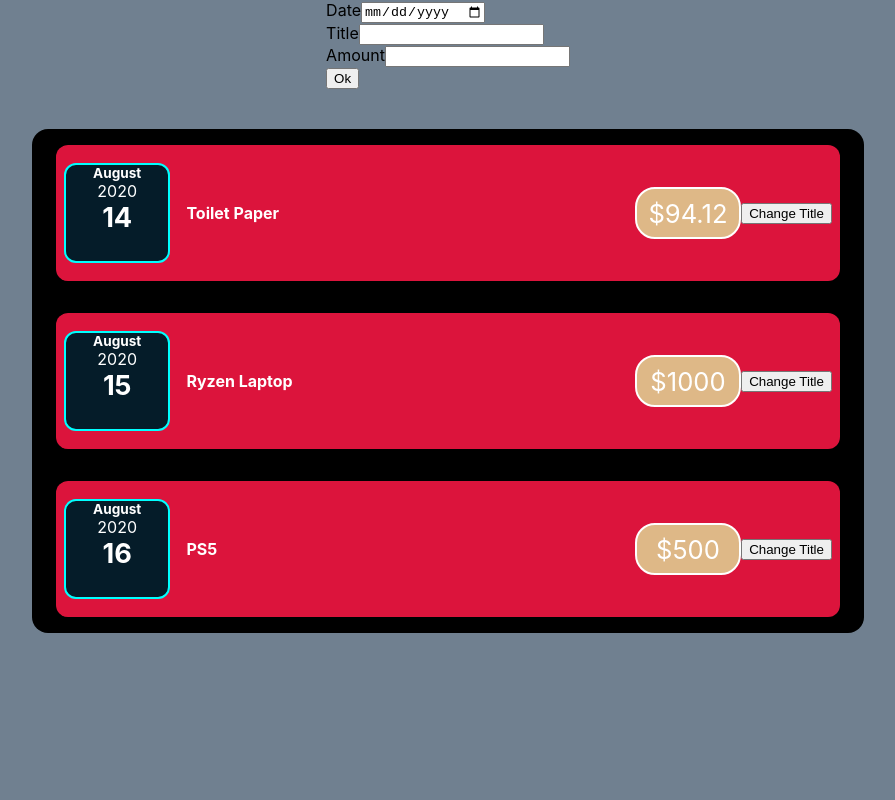
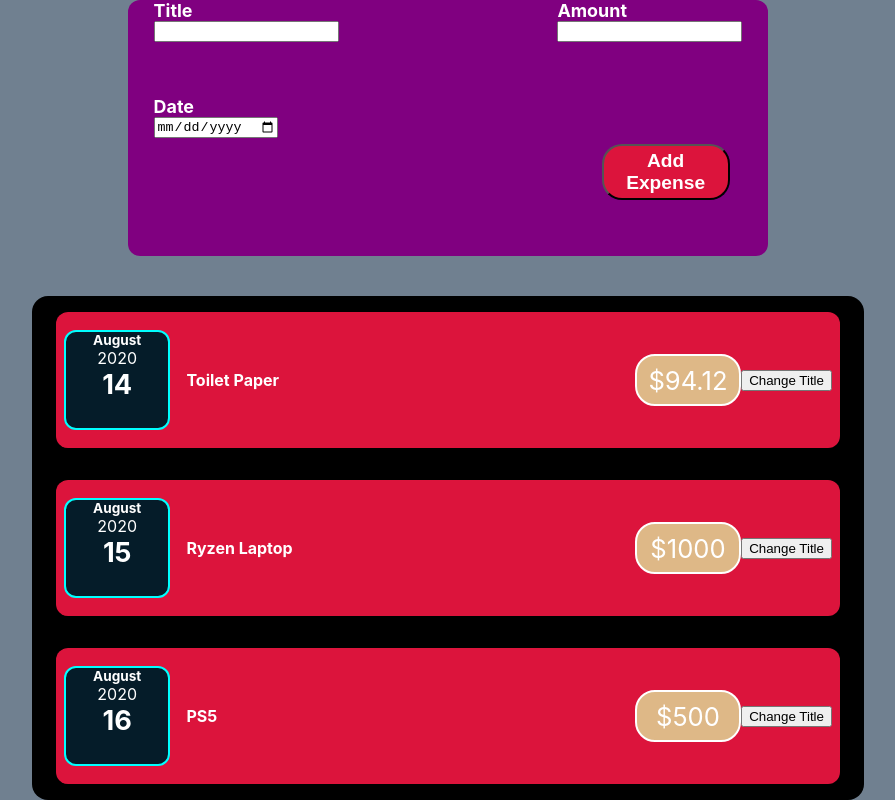
Before and after one commit to PrabeshPP/ReactJS_Learn, a React (Create React App) app: page / in a window 1280 px wide. Shown: the whole page, without its empty margins (192-1087 px from the left). Built offline with nearby package versions, Linux system fonts and the light colour scheme.

Commit message:
styling the form

```diff
--- a/src/App.js
+++ b/src/App.js
@@ -25,7 +25,7 @@ function App() {
   return (
 
     <div className='main'>
-   <NewExpense/>
+<NewExpense/>
    <div className='App-main1'>
    <ExpenseItem title={expenses[0].title} amount={expenses[0].amount} date={expenses[0].date}/>
    <ExpenseItem title={expenses[1].title} amount={expenses[1].amount} date={expenses[1].date}/>
--- a/src/components/NewExpense/Form.css
+++ b/src/components/NewExpense/Form.css
@@ -0,0 +1,61 @@
+.Form{
+   position: relative;
+}
+
+.Form-title{
+    display: flex;
+    flex-direction: column;
+    position: absolute;
+    left: 2vw;
+
+}
+
+.Form-title label{
+    font-size: 1.4vw;
+    color: white;
+    font-weight: bold;
+}
+
+.Form-amount{
+    display: flex;
+    flex-direction: column;
+    position: absolute;
+    right: 2vw;
+
+}
+
+.Form-amount label{
+    font-size: 1.4vw;
+    color: white;
+    font-weight: bold;
+}
+
+.Form-date{
+    display: flex;
+    flex-direction: column;
+    font-size: 1.4vw;
+    color: white;
+    font-weight: bold;
+    position: absolute;
+    left: 2vw;
+    top: 12vh;
+
+
+}
+
+
+
+
+.Form-Button button{
+    height: 7vh;
+    width: 10vw;
+   background-color: crimson;
+   border-radius: 20px;
+   font-size: 1.5vw;
+   font-weight: bold;
+   color: white;
+   position: absolute;
+   right: 3vw;
+   top:18vh ;
+
+}
--- a/src/components/NewExpense/Form.js
+++ b/src/components/NewExpense/Form.js
@@ -1,13 +1,10 @@
 import React from "react";
-
+import './Form.css';
 const Form=()=>{
     return (
        <form>
             <div className="Form">
-                <div className="Form-date">
-                    <label>Date</label>
-                    <input type={"date"} min={"2019-01-01"} max={"2022-26-1"}/>
-                </div>
+
                 <div className="Form-title">
                     <label>Title</label>
                     <input type={"text"}/>
@@ -16,8 +13,12 @@ const Form=()=>{
                     <label>Amount</label>
                     <input type={"number"} min={"0.01"} step={"0.01"}/>
                 </div>
-                <div>
-                    <button type="submit">Ok</button>
+                <div className="Form-date">
+                    <label>Date</label>
+                    <input type={"date"} min={"2019-01-01"} max={"2022-26-1"}/>
+                </div>
+                <div className="Form-Button">
+                    <button type="submit">Add Expense</button>
                 </div>
                 </div>
 
--- a/src/components/NewExpense/NewExpense.css
+++ b/src/components/NewExpense/NewExpense.css
@@ -0,0 +1,7 @@
+.NewExpense{
+    background-color: purple;
+    height: 40vh;
+    width: 50vw;
+    border-radius: 12px;
+
+}
```
